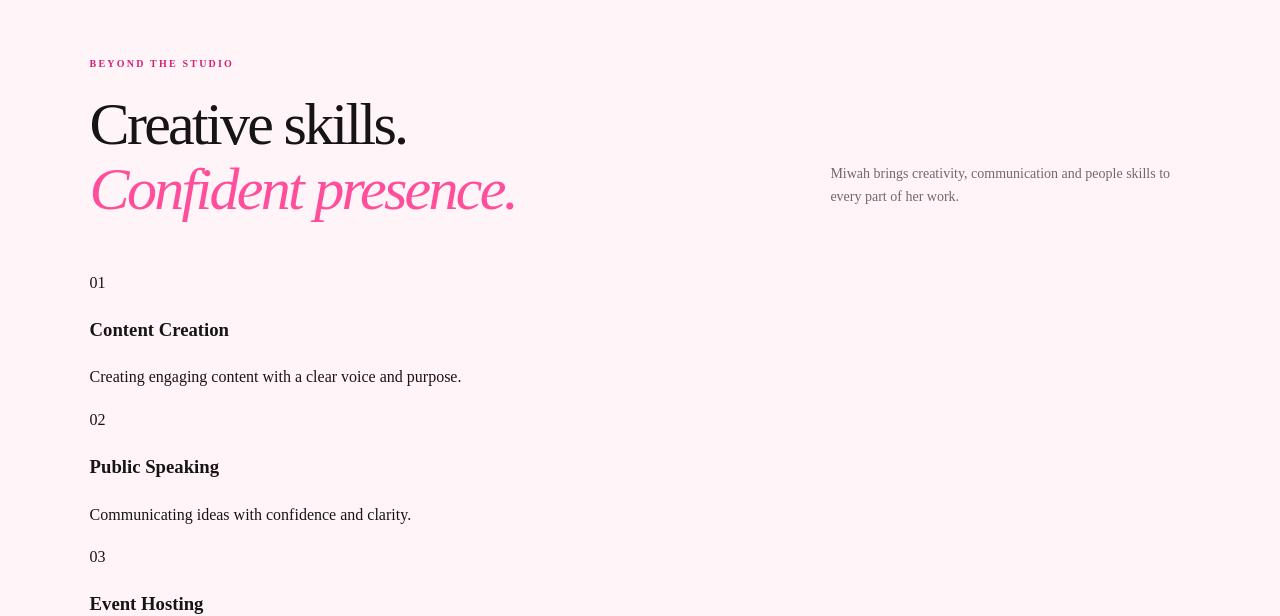
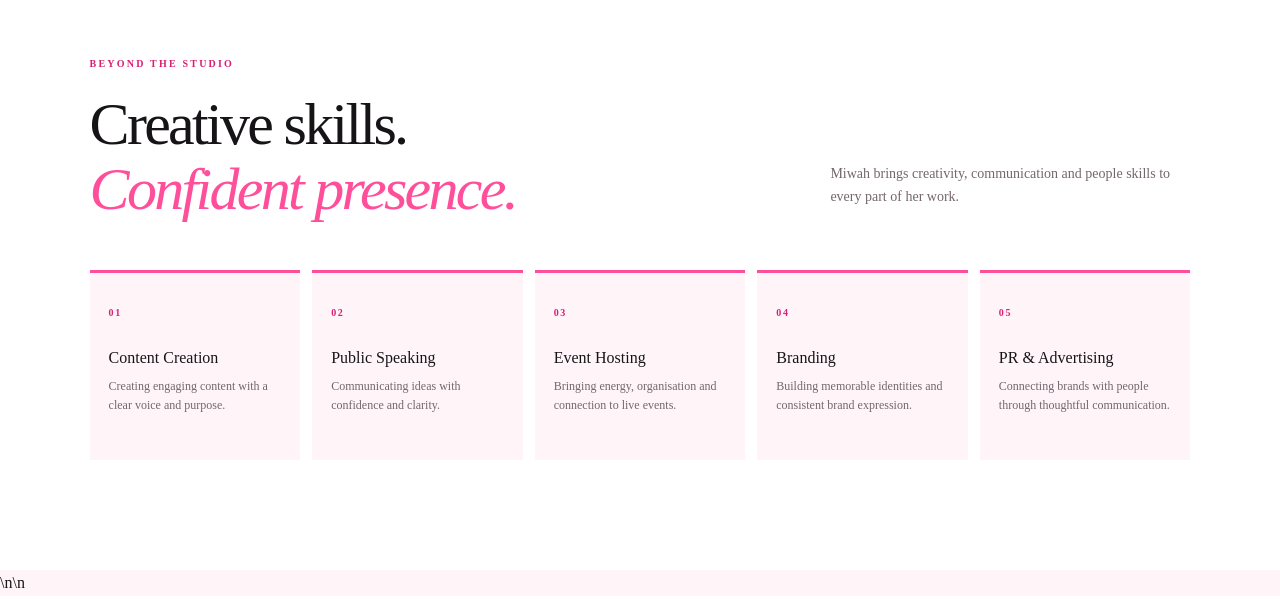
Before and after one commit to hoteposetonyon/Miwah-styles, a Next.js app: page / in a window 1280 px wide. Shown: the part 1344-1960 px from the top of the page. Built offline with nearby package versions, Linux system fonts and the light colour scheme; no server answers; a web font is replaced by a local one.

Commit message:
Style skills section and improve navigation hierarchy

```diff
--- a/app/globals.css
+++ b/app/globals.css
@@ -86,3 +86,15 @@
 .site-footer a{color:#fff;text-decoration:none}
 @media(max-width:800px){.service-landing-hero{grid-template-columns:1fr;padding-top:120px;gap:35px}.service-landing-image{min-height:360px;height:105vw;max-height:520px;max-width:560px;width:100%;margin:auto}.service-detail{grid-template-columns:1fr;padding-top:70px;padding-bottom:70px}}
 @media(max-width:600px){.service-landing-copy h1{font-size:clamp(3rem,14vw,4.5rem)}.service-detail-list{padding:24px 20px}.related-service-links{grid-template-columns:1fr}.site-footer{flex-wrap:wrap}.service-cta{padding:72px 22px}}
+
+
+/* Clearer navigation and structured skills section */
+.site-header nav{gap:clamp(10px,1.65vw,23px);font-size:12px}
+.skills{background:#fff}
+.skills-grid{display:grid;grid-template-columns:repeat(5,minmax(0,1fr));gap:12px}
+.skills-grid article{padding:25px 19px 28px;background:var(--light);border-top:3px solid var(--pink);min-height:190px}
+.skills-grid article>span{font-size:10px;letter-spacing:.16em;color:var(--fuchsia);font-weight:800}
+.skills-grid h3{font:500 22px var(--display);line-height:1.15;margin:25px 0 9px}
+.skills-grid p{font-size:12px;line-height:1.65;color:var(--muted);margin:0}
+@media(max-width:1050px){.site-header nav{gap:10px;font-size:10px}.site-header .button-small{font-size:10px;padding:9px 11px}.skills-grid{grid-template-columns:repeat(3,minmax(0,1fr))}}
+@media(max-width:650px){.site-header nav{display:none}.skills-grid{grid-template-columns:repeat(2,minmax(0,1fr))}.skills-grid article{padding:22px 16px;min-height:175px}.skills-grid h3{font-size:20px}}
```
